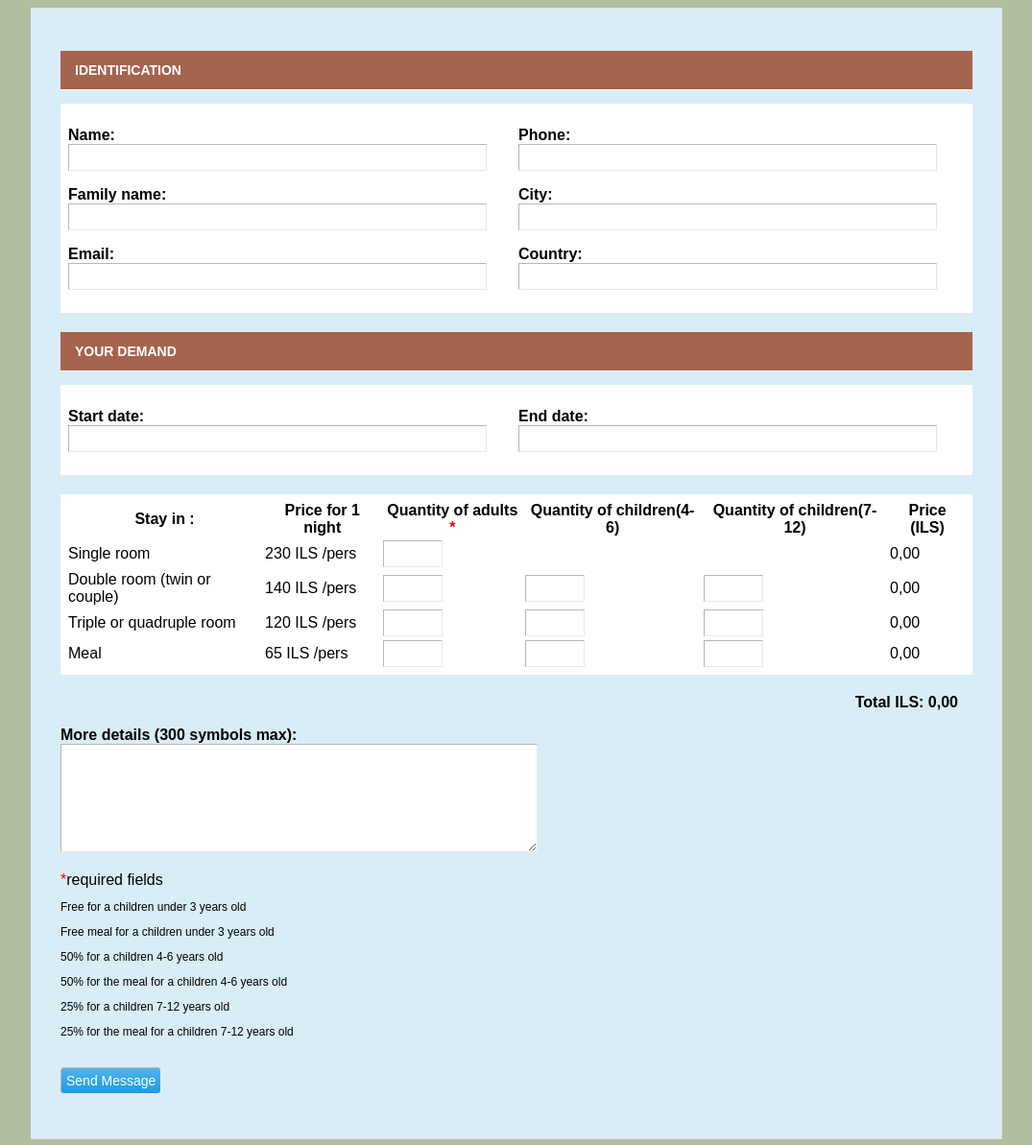
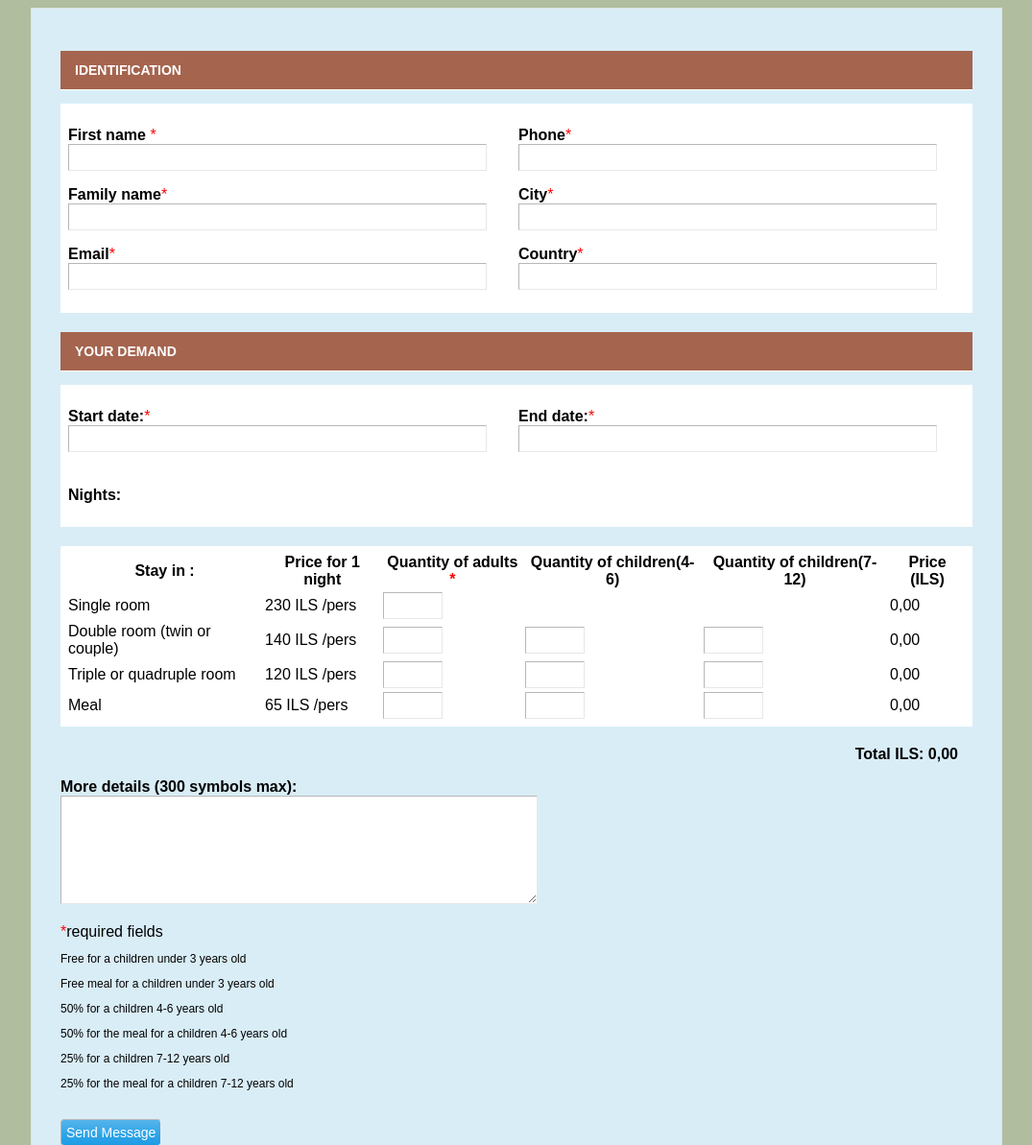
Before and after one commit to staybox/projects, a PHP site: page / in a window 1280 px wide. Shown: the top 1193 px of the page at 96% size, without its empty margins (102-1177 px from the left). Run offline with PHP 8.4, Linux system fonts and the light colour scheme; some libraries are stand-ins or nearby versions.

Commit message:
abunafaraj up

```diff
--- a/abunafaraj/index.php
+++ b/abunafaraj/index.php
@@ -31,8 +31,6 @@ if(isset($_POST['submit'])) {
     $phone = trim($_POST['phone']);
     $city = trim($_POST['city']);
     $country = trim($_POST['country']);
-
-
 
 
 
@@ -231,8 +229,8 @@ $p1 TOTAL Price: $price_total ILS $p2
     <script src="https://code.jquery.com/ui/1.12.1/jquery-ui.js"></script>
     <script>
         $( function() {
-            $( "#datepicker1" ).datepicker();
-            $( "#datepicker2" ).datepicker();
+            $( "#datepicker1" ).datepicker({ dateFormat: 'dd-mm-yy' });
+            $( "#datepicker2" ).datepicker({ dateFormat: 'dd-mm-yy' });
         } );
     </script>
 
@@ -358,32 +356,32 @@ $p1 TOTAL Price: $price_total ILS $p2
         <table width="100%">
             <tr><td>
                 <div>
-            <label for="name"><strong>Name:</strong></label>
+            <label for="name" class="required-col"><strong>First name</strong> </label>
             <input type="text" size="50" name="contactname" id="contactname" value="" class="required" />
         </div>
 
         <div>
-            <label for="FamilyName"><strong>Family name:</strong></label>
+            <label for="FamilyName" class="required-col"><strong>Family name</strong></label>
             <input type="text" size="50" name="FamilyName" id="FamilyName" value="" class="required" />
         </div>
 
         <div>
-            <label for="email"><strong>Email:</strong></label>
+            <label for="email" class="required-col"><strong>Email</strong></label>
             <input type="text" size="50" name="email" id="email" value="" class="required email" />
         </div>
         </td>
         <td>
         <div class="">
-            <label for="phone"><strong>Phone:</strong></label>
+            <label for="phone" class="required-col"><strong>Phone</strong></label>
             <input type="text" size="50" name="phone" id="phone" value="" class="required" />
         </div>
         <div>
-            <label for="city"><strong>City:</strong></label>
+            <label for="city" class="required-col"><strong>City</strong></label>
             <input type="text" size="50" name="city" id="city" value="" class="required" />
         </div>
 
         <div>
-            <label for="country"><strong>Country:</strong></label>
+            <label for="country" class="required-col"><strong>Country</strong></label>
             <input type="text" size="50" name="country" id="country" value="" class="required" />
         </div>
         </td>
@@ -394,18 +392,22 @@ $p1 TOTAL Price: $price_total ILS $p2
         <table width="100%">
             <tr><td>
         <div>
-            <label for="startDate"><strong>Start date:</strong></label>
+            <label for="startDate" class="required-col"><strong>Start date:</strong></label>
             <input type="text" size="50" name="startDate" id="datepicker1" value="" class="required" />
-        </div>
-                </td>
+        </div></td>
 
             <td>
         <div>
-            <label for="endDate"><strong>End date:</strong></label>
+            <label for="endDate" class="required-col"><strong>End date:</strong></label>
             <input type="text" size="50" name="endDate" id="datepicker2" value="" class="required" />
         </div>
                 </td>
             </tr>
+            <td>
+                <div>
+                    <a> <strong>Nights:</strong></a>
+                </div>
+            </td>
         </table>
 
         <table class="">
```
